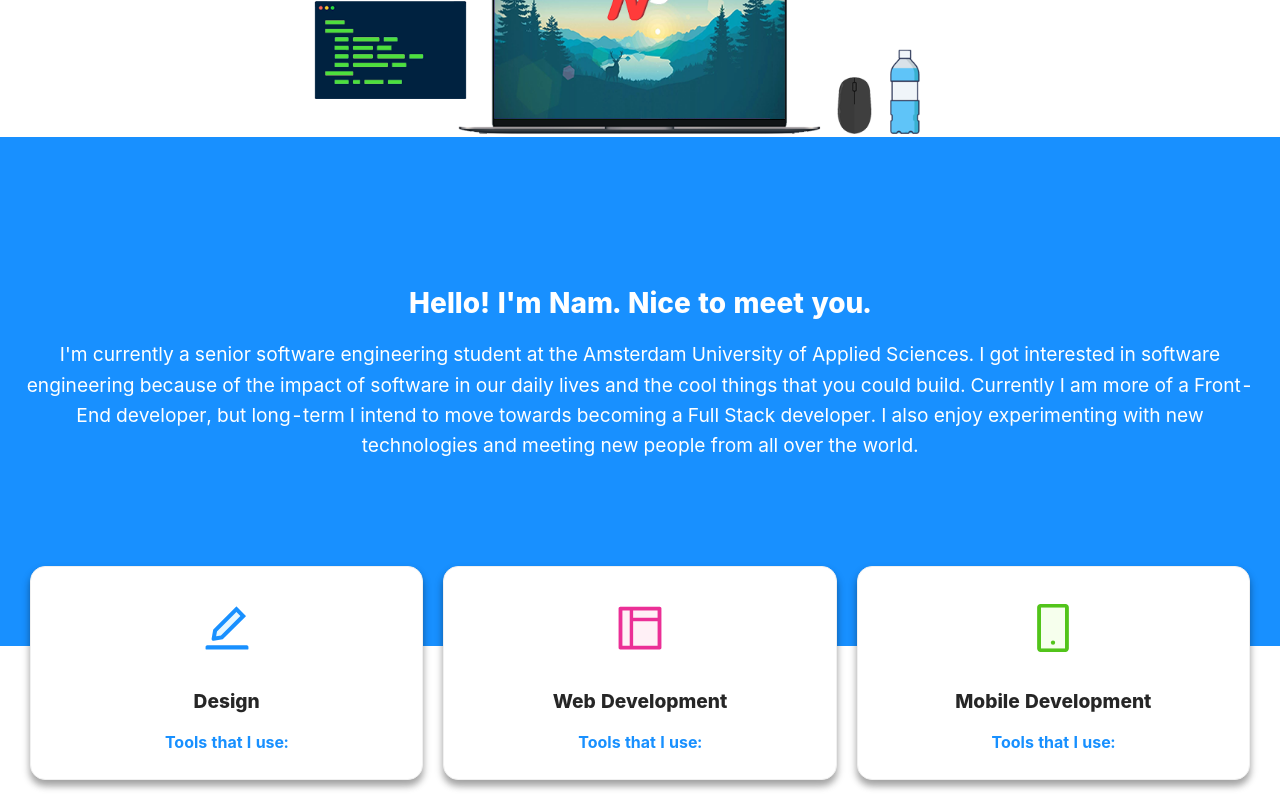
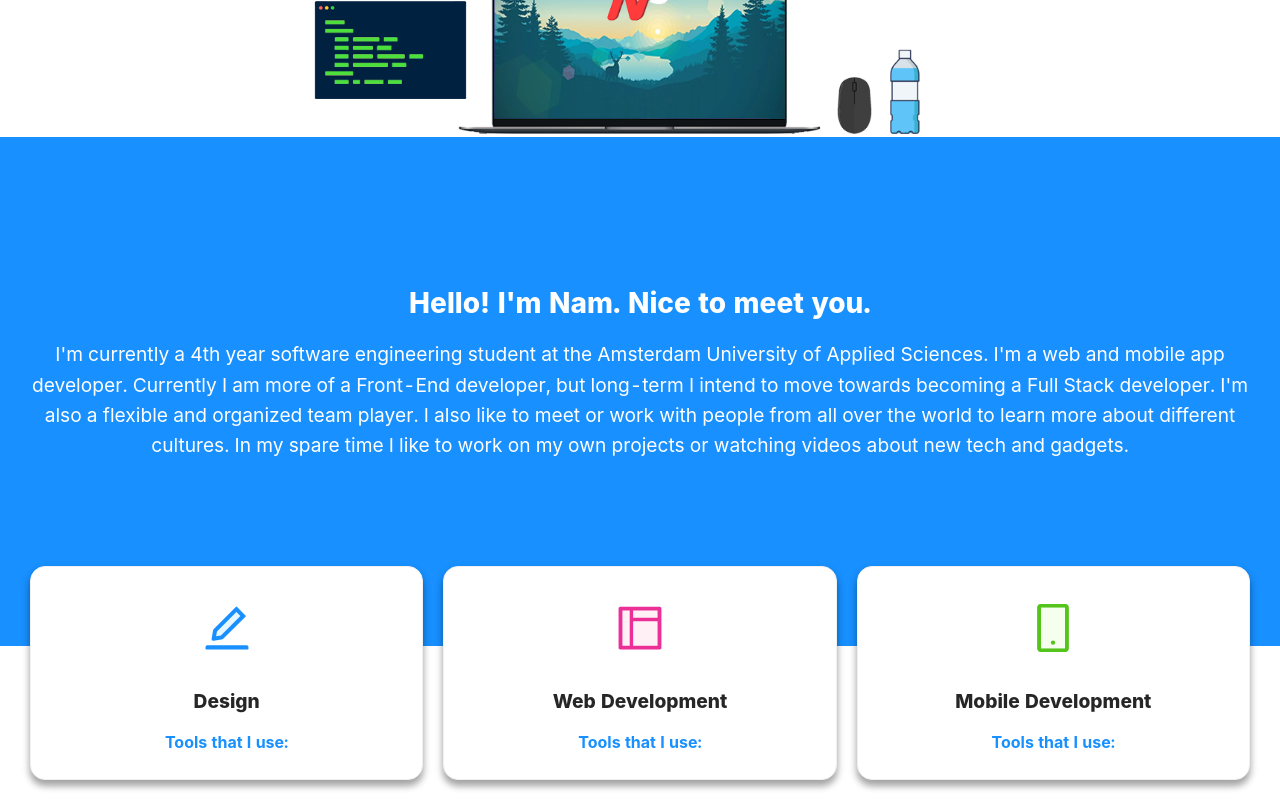
Before and after one commit to NamTPhan/NamTPhan.github.io, a React (Create React App) app: page / in a window 1280 px wide. Shown: the part 792-1592 px from the top of the page. Built offline with nearby package versions, Linux system fonts and the light colour scheme.

Commit message:
About me text updated

```diff
--- a/src/components/AboutSection.js
+++ b/src/components/AboutSection.js
@@ -26,13 +26,14 @@ const AboutSection = () => (
     >
       <H1>Hello! I'm Nam. Nice to meet you.</H1>
       <H2>
-        I'm currently a senior software engineering student at the Amsterdam
-        University of Applied Sciences. I got interested in software engineering
-        because of the impact of software in our daily lives and the cool things
-        that you could build. Currently I am more of a Front-End developer,
-        but long-term I intend to move towards becoming a Full Stack developer. I
-        also enjoy experimenting with new technologies and meeting new people from all
-        over the world.
+        I'm currently a 4th year software engineering student at the Amsterdam
+        University of Applied Sciences. I'm a web and mobile app developer.
+        Currently I am more of a Front-End developer, but long-term I intend to
+        move towards becoming a Full Stack developer. I'm also a flexible and
+        organized team player. I also like to meet or work with people from all
+        over the world to learn more about different cultures. In my spare time
+        I like to work on my own projects or watching videos about new tech and
+        gadgets.
       </H2>
     </Col>
   </Row>
```
